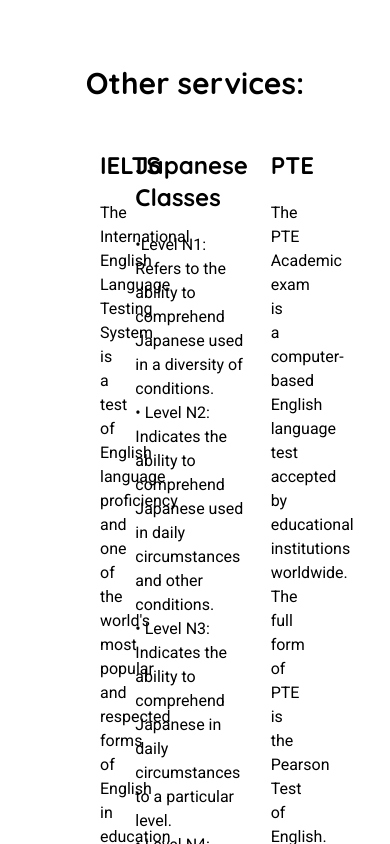
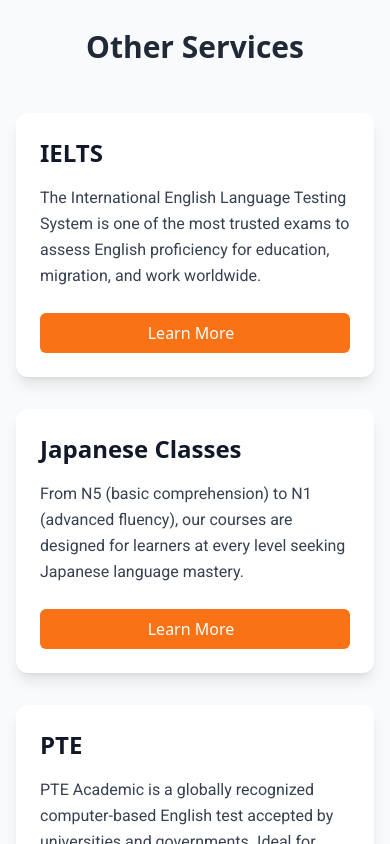
Before and after one commit to sujalamatya/React-SubarashiiAcademy, a React (Vite) app: page / in a window 390 px wide. Shown: the part 2880-3724 px from the top of the page. Built offline with nearby package versions, Linux system fonts and the light colour scheme.

Commit message:
feat(services): add services page and make about page responsive

```diff
--- a/src/Components/Thrid.jsx
+++ b/src/Components/Thrid.jsx
@@ -1,76 +1,56 @@
-import product from "../assets/product-jaba.jpg";
-import javaCup from "../assets/javacup.jpg";
-import coffeeico from "../assets/coffee-ico.jpg";
 import React, { useRef } from "react";
 import { motion, useInView } from "framer-motion";
 
-export default function Thrid() {
+export default function ServicesSection() {
   const ref = useRef();
+  const isInView = useInView(ref, { once: true });
 
-  const isInView = useInView(ref);
+  const services = [
+    {
+      title: "IELTS",
+      description: `The International English Language Testing System is one of the most trusted exams
+      to assess English proficiency for education, migration, and work worldwide.`,
+    },
+    {
+      title: "Japanese Classes",
+      description: `From N5 (basic comprehension) to N1 (advanced fluency), our courses are designed for
+      learners at every level seeking Japanese language mastery.`,
+    },
+    {
+      title: "PTE",
+      description: `PTE Academic is a globally recognized computer-based English test accepted by
+      universities and governments. Ideal for students and professionals abroad.`,
+    },
+  ];
+
   return (
-    <div className="mb-[4rem]">
-      <h1 className="mt-[6.25rem] self-stretch text-center justify-normal  text-3xl">
-        Other services:
-      </h1>
-      <div className="grid gap-4 grid-cols-3 grid-rows-1 top-0 mt-12">
-        <motion.div
-          ref={ref}
-          initial={{ opacity: 0, x: -200 }}
-          animate={isInView && { opacity: 1, x: 0 }}
-          transition={{ duration: 1 }}
-          className="ml-[6.25rem]"
-        >
-          {/* IELTS SERVICE sjnhfdjkhasjdhoashdoh */}
-          <h1 className="text-2xl font-bold">IELTS</h1>
-          <div className="">
-            <p className="mt-5">
-              The International English Language <br></br>Testing System is a
-              test of English <br></br>language proficiency and one <br></br>of
-              the world's most popular and respected forms<br></br> of English
-              in education and migration.
+    <section className="py-16 px-4 bg-gray-50">
+      <h2 className="text-3xl md:text-4xl font-bold text-center text-gray-800 mb-12">
+        Other Services
+      </h2>
+
+      <div className="max-w-6xl mx-auto grid gap-8 md:grid-cols-3">
+        {services.map((service, index) => (
+          <motion.div
+            key={index}
+            ref={ref}
+            initial={{ opacity: 0, y: 50 }}
+            animate={isInView ? { opacity: 1, y: 0 } : {}}
+            transition={{ duration: 0.8, delay: index * 0.2 }}
+            className="bg-white rounded-xl shadow-lg p-6 flex flex-col justify-between h-full"
+          >
+            <h3 className="text-2xl font-semibold text-gray-900 mb-4">
+              {service.title}
+            </h3>
+            <p className="text-gray-700 text-base mb-6 leading-relaxed">
+              {service.description}
             </p>
-            <button className="mt-6 p-3 border border-solid border-orange bg-orange-500 text-white">
-              Learn More
+            <button className="mt-auto px-5 py-2 bg-orange-500 hover:bg-orange-600 text-white font-medium rounded-md transition duration-300">
+              Learn More <i className="fa fa-arrow-right ml-2" />
             </button>
-          </div>
-        </motion.div>
-        <div>
-          <h1 className="text-2xl font-bold">Japanese Classes</h1>
-          <p className="mt-5">
-            •Level N1: Refers to the ability to comprehend Japanese used in a
-            diversity of conditions. <br></br>• Level N2: Indicates the ability
-            to comprehend Japanese used in daily circumstances and other
-            conditions. <br></br>• Level N3: Indicates the ability to comprehend
-            Japanese in daily circumstances to a particular level. <br></br>•
-            Level N4: Indicates the ability to comprehend basic Japanese.{" "}
-            <br></br>• Level N5: Indicates the ability to comprehend some
-            rudimentary Japanese.
-          </p>
-          <button className="mt-6 p-3 border border-solid border-orange bg-orange-500 text-white">
-            Learn More
-          </button>
-        </div>
-        <motion.div
-          ref={ref}
-          initial={{ opacity: 0, y: -200 }}
-          animate={isInView && { opacity: 1, y: 0 }}
-          transition={{ duration: 1 }}
-          className=" top-0  mr-[6.25rem]"
-        >
-          <h1 className="text-2xl font-bold">PTE</h1>
-          <p className="mt-5">
-            The PTE Academic exam is a computer-based English language test
-            accepted by educational institutions worldwide. The full form of PTE
-            is the Pearson Test of English. Known as an English language test
-            for candidates looking to apply to universities or countries abroad
-            that use English as their primary source of communication.
-          </p>
-          <button className="mt-6 p-3 border border-solid border-orange bg-orange-500 text-white">
-            Learn More
-          </button>
-        </motion.div>
+          </motion.div>
+        ))}
       </div>
-    </div>
+    </section>
   );
 }
--- a/src/main.jsx
+++ b/src/main.jsx
@@ -5,6 +5,7 @@
 import App from "./App.jsx";
 import "./index.css";
 import { createBrowserRouter, RouterProvider } from "react-router-dom";
+import Services from "./pages/Services.jsx";
 const router = createBrowserRouter([
   {
     path: "/",
@@ -18,6 +19,10 @@
     path: "/location",
     element: <Location />,
   },
+  {
+    path: "/services",
+    element: <Services />,
+  },
 ]);
 createRoot(document.getElementById("root")).render(
   <StrictMode>
--- a/src/pages/About.jsx
+++ b/src/pages/About.jsx
@@ -2,44 +2,85 @@
 import Navbar from "../Components/Navbar.jsx";
 import Bg2 from "../assets/bg2.jpg";
 import { motion } from "framer-motion";
+
 export const About = () => {
   return (
     <>
       <Navbar />
-      <div
+      <section
+        className="w-full bg-cover bg-center bg-no-repeat h-[70vh] relative flex items-center justify-center"
         style={{ backgroundImage: `url(${Bg2})` }}
-        className="top-0 lg:h-screen bg-cover bg-center bg-no-repeat h-[600px] w-full relative z-0"
       >
+        <div className="absolute inset-0 bg-black bg-opacity-60" />
         <motion.div
-          initial={{ opacity: 0, x: -400 }}
-          animate={{ opacity: 100, x: 0 }}
+          initial={{ opacity: 0, y: 50 }}
+          animate={{ opacity: 1, y: 0 }}
           transition={{ duration: 1 }}
-          className="absolute z-10 top-[30%] left-[25%] text-white flex flex-col bg-transparent backdrop-blur-2xl gap-6 p-5 rounded-lg"
+          className="relative z-10 text-center px-6"
         >
-          <h1 className="text-4xl">About Us</h1>
-          <p className="w-[50rem]">
-            <p>
-              Welcome to Subarashii Education Academy! We are a team of
-              experienced and passionate professionals dedicated to helping
-              students achieve their dreams of studying abroad. With a wealth of
-              knowledge and expertise in the field of international education
-              and immigration, we provide comprehensive guidance and support to
-              help students navigate the complex process of applying to foreign
-              universities.
-            </p>
-            <br></br>
-            <p>
-              Our mission is to empower students with the tools and resources
-              they need to succeed in their academic and professional pursuits.
-              We believe that education is a transformative experience that
-              opens doors to new opportunities and enriches lives in countless
-              ways. That's why we are committed to providing personalized
-              guidance and support to help each student reach their full
-              potential through IELTS and PTE classes.
-            </p>
+          <h1 className="text-4xl md:text-5xl font-bold text-white">
+            About Us
+          </h1>
+          <p className="mt-4 text-lg md:text-xl text-gray-200 max-w-3xl mx-auto">
+            Empowering global learners through expert guidance, quality
+            training, and a passion for education.
           </p>
         </motion.div>
-      </div>
+      </section>
+
+      <section className="bg-white py-16 px-6 md:px-20">
+        <div className="max-w-6xl mx-auto grid md:grid-cols-2 gap-12 items-start">
+          <motion.div
+            initial={{ opacity: 0, x: -50 }}
+            whileInView={{ opacity: 1, x: 0 }}
+            viewport={{ once: true }}
+            transition={{ duration: 0.8 }}
+            className="text-gray-800 space-y-6"
+          >
+            <h2 className="text-3xl font-semibold text-yellow-800">
+              Who We Are
+            </h2>
+            <p className="text-base leading-relaxed">
+              Subarashii Education Academy is more than just a consultancy —
+              we're your trusted partner in navigating the journey of
+              international education. With years of experience, we’ve helped
+              countless students make their dreams of studying abroad a reality.
+            </p>
+            <p className="text-base leading-relaxed">
+              From top-tier IELTS and PTE classes to expert guidance in
+              university admissions and visa processing, we offer end-to-end
+              support tailored to each student's goals.
+            </p>
+          </motion.div>
+
+          <motion.div
+            initial={{ opacity: 0, x: 50 }}
+            whileInView={{ opacity: 1, x: 0 }}
+            viewport={{ once: true }}
+            transition={{ duration: 0.8 }}
+            className="bg-yellow-50 rounded-xl p-6 shadow-lg"
+          >
+            <h3 className="text-2xl font-semibold text-yellow-900 mb-4">
+              Our Mission
+            </h3>
+            <p className="text-base text-gray-700 leading-relaxed">
+              To empower students through exceptional educational services that
+              unlock academic, cultural, and personal growth opportunities
+              worldwide.
+            </p>
+
+            <h3 className="text-2xl font-semibold text-yellow-900 mt-8 mb-4">
+              Why Choose Us?
+            </h3>
+            <ul className="list-disc list-inside space-y-2 text-gray-700">
+              <li>Expert visa and admission consultants</li>
+              <li>Certified IELTS and PTE instructors</li>
+              <li>Strong global network of partner institutions</li>
+              <li>Personalized approach to student success</li>
+            </ul>
+          </motion.div>
+        </div>
+      </section>
     </>
   );
 };
```
Also changed, not shown: src/pages/Services.jsx (added, +89 -0 lines).
